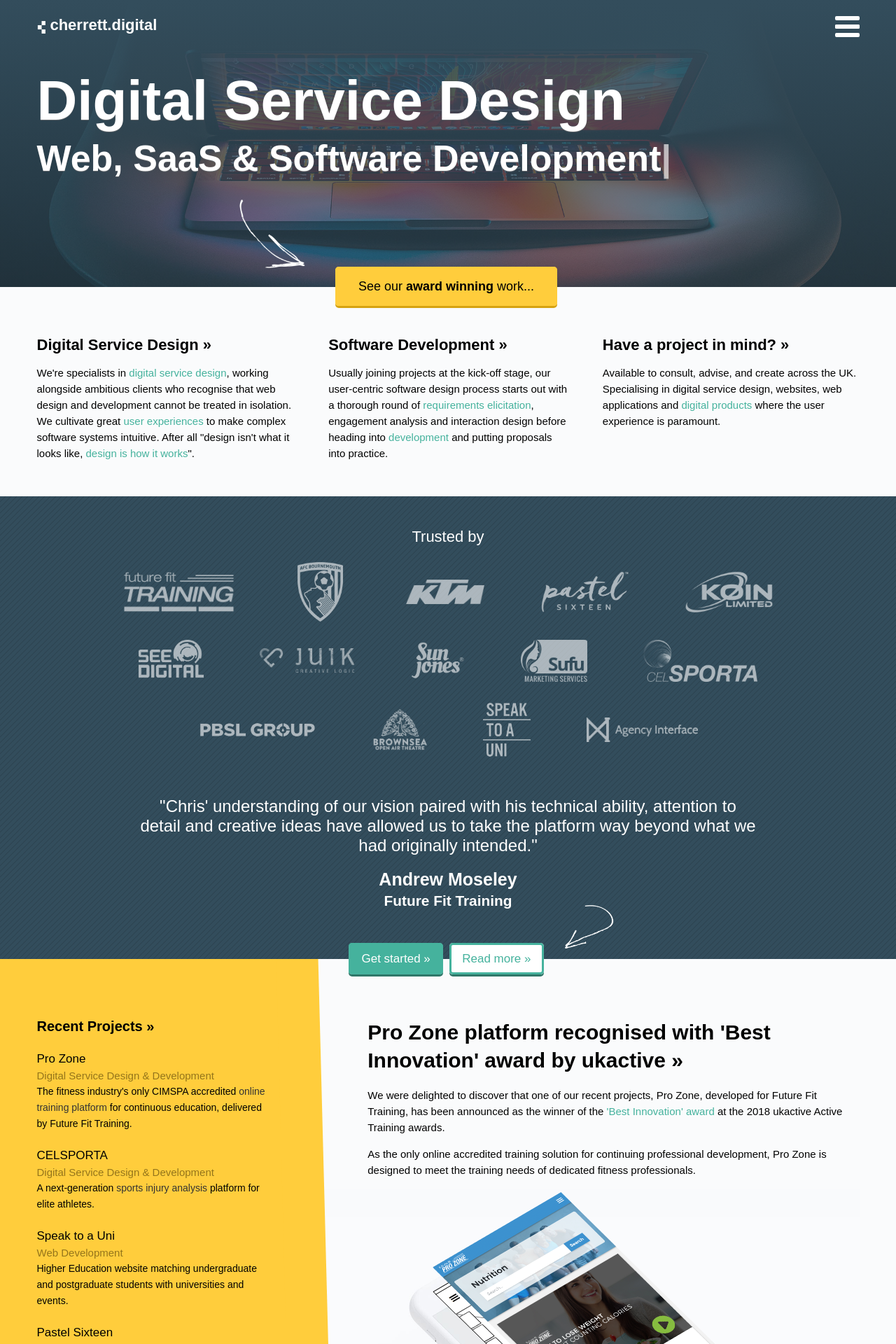
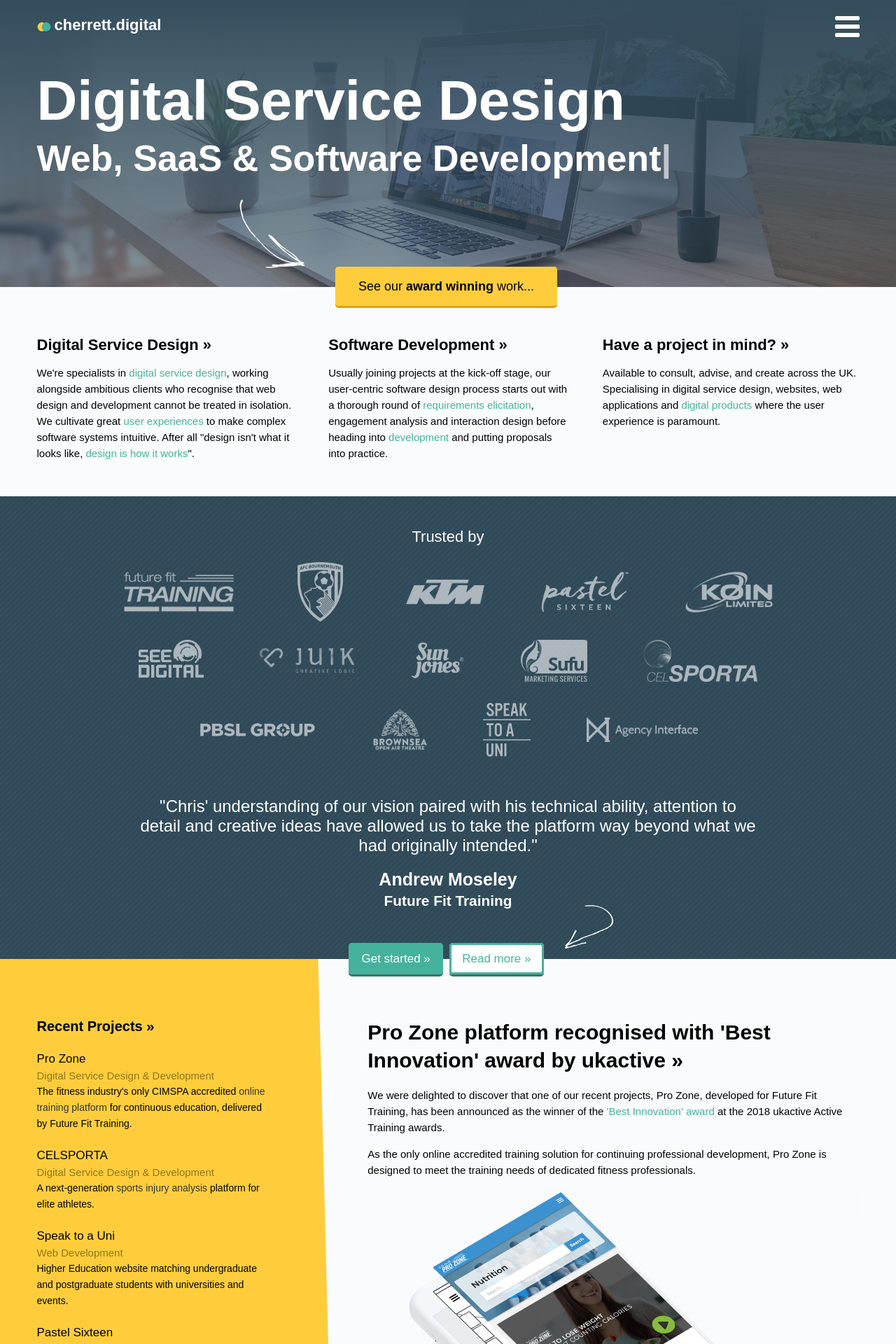
Before and after one commit to chrischerrett/chrischerrett.github.io, a Jekyll site: the page built from index.md, in a window 1280 px wide. Shown: the top 1920 px of the page at 70% size. Built offline with Jekyll 4.4.1, drawn with Linux system fonts in a browser that asks for light colours; nearby versions of some CDN libraries.

Commit message:
Design updates

```diff
--- a/_includes/head.html
+++ b/_includes/head.html
@@ -6,6 +6,8 @@
 	<meta name="viewport" content="width=device-width, initial-scale=1.0">
 	<meta name="description" content="{{ page.excerpt | strip_html | truncate:200 | strip_newlines }}" />
 	<meta name="theme-color" content="#45B29D">
+
+	<link rel="shortcut icon" type="image/png" href="/assets/images/logo.png"/>
 
 	<!-- Twitter Card -->
 	<meta name="twitter:card" value="summary">
--- a/assets/styles/dist/styles.css
+++ b/assets/styles/dist/styles.css
@@ -201,7 +201,7 @@
     font-family: "museo-sans", arial, sans-serif; }
     .topbar .logo img {
       float: left;
-      margin: 6px 5px 0 0;
+      margin: 5px 5px 0 0;
       height: 20px; }
     .topbar .logo a {
       color: #fff; }
@@ -370,7 +370,7 @@
   box-shadow: 0px 0px 10px 0px rgba(0, 0, 0, 0.5); }
 
 .hero {
-  background: linear-gradient(#334d5c, rgba(51, 77, 92, 0.6)), url("/assets/images/hero/light.jpg");
+  background: linear-gradient(#334d5c, rgba(51, 77, 92, 0.6)), url("/assets/images/hero/studio.jpg");
   background-size: cover;
   background-position: center;
   height: 410px;
--- a/assets/styles/src/partials/containers.scss
+++ b/assets/styles/src/partials/containers.scss
@@ -67,7 +67,7 @@
 
 		img {
 			float: left;
-			margin: 6px 5px 0 0;
+			margin: 5px 5px 0 0;
 			height: 20px;
 		}
 
--- a/assets/styles/src/partials/panels.scss
+++ b/assets/styles/src/partials/panels.scss
@@ -46,7 +46,7 @@
 .hero {
     background: /* top, transparent red, faked with gradient */
     linear-gradient( rgba($color-4, 1), rgba($color-4, 0.6)), /* bottom, image */
-    url('/assets/images/hero/light.jpg');
+    url('/assets/images/hero/studio.jpg');
     background-size: cover;
     background-position: center;
     height: 410px;
```
Also changed, not shown: assets/images/hero/light.jpg (deleted), assets/images/hero/mug.jpg (added), assets/images/hero/studio.jpg (added), assets/images/hero/workspace2.jpg (deleted), assets/images/hero/workspace3.jpg (deleted), assets/images/hero/workspace4.jpg (deleted), assets/images/logo.png, assets/scripts/dist/scripts.min.js, assets/styles/dist/styles.min.css, 1 other file.
